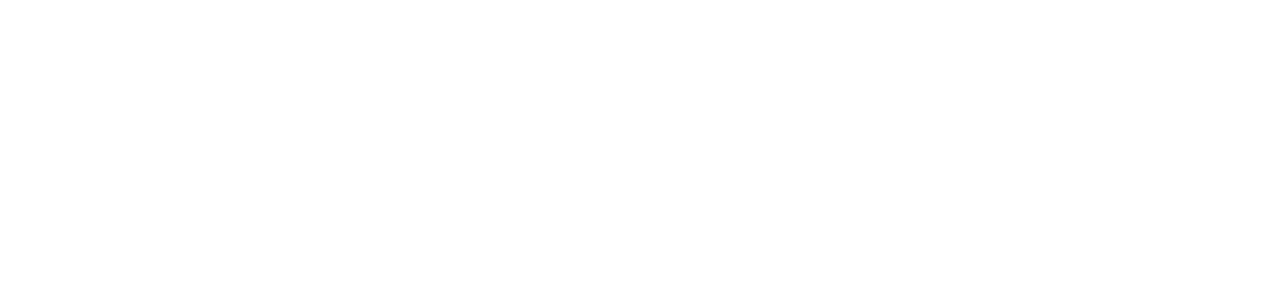
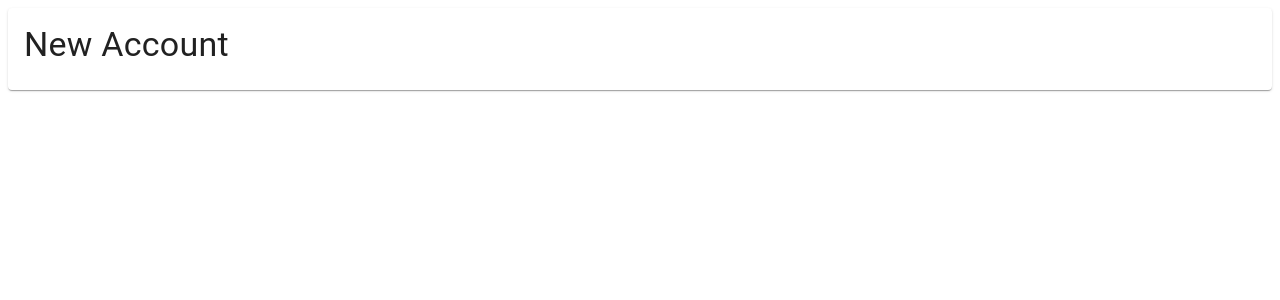
Before and after one commit to Annie-Huang/formik-typescript-material-ui, a React (Create React App) app: page / in a window 1280 px wide. Shown: the top 300 px of the page. Built offline with nearby package versions, Linux system fonts and the light colour scheme.

Commit message:
Add basic template into FormDemo.tsx

```diff
--- a/src/FormDemo.tsx
+++ b/src/FormDemo.tsx
@@ -1,5 +1,12 @@
 import React from 'react';
+import { Card, CardContent, Typography } from '@mui/material';
 
 export const FormDemo = () => {
-  return <div></div>;
+  return (
+    <Card>
+      <CardContent>
+        <Typography variant='h4'>New Account</Typography>
+      </CardContent>
+    </Card>
+  );
 };
```
Also changed, not shown: Note.txt.
